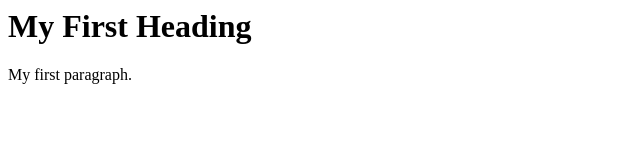
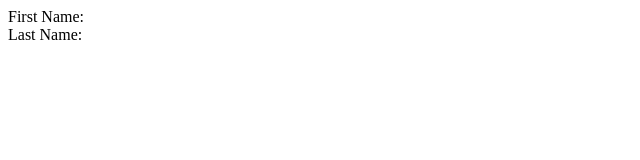
Before and after one commit to Maher-Magdy/LMS-website, a website: page index.html in a window 1280 px wide. Shown: the whole page, without its empty margins (0-640 px from the left). Drawn offline with Linux system fonts and the light colour scheme.

Commit message:
Update index.html

```diff
--- a/index.html
+++ b/index.html
@@ -1,9 +1,9 @@
 <html>
 <body>
-
-<h1>My First Heading</h1>
-
-<p>My first paragraph.</p>
-
+<formaction="https://whispering-caverns-28816.herokuapp.com/api/courses/create"method="GET">
+First Name: <inputtype="text"name="first_name"> <br>
+Last Name: <inputtype="text"name="last_name">
+<inputtype="submit"value="Submit">
+</form>
 </body>
 </html>
```
